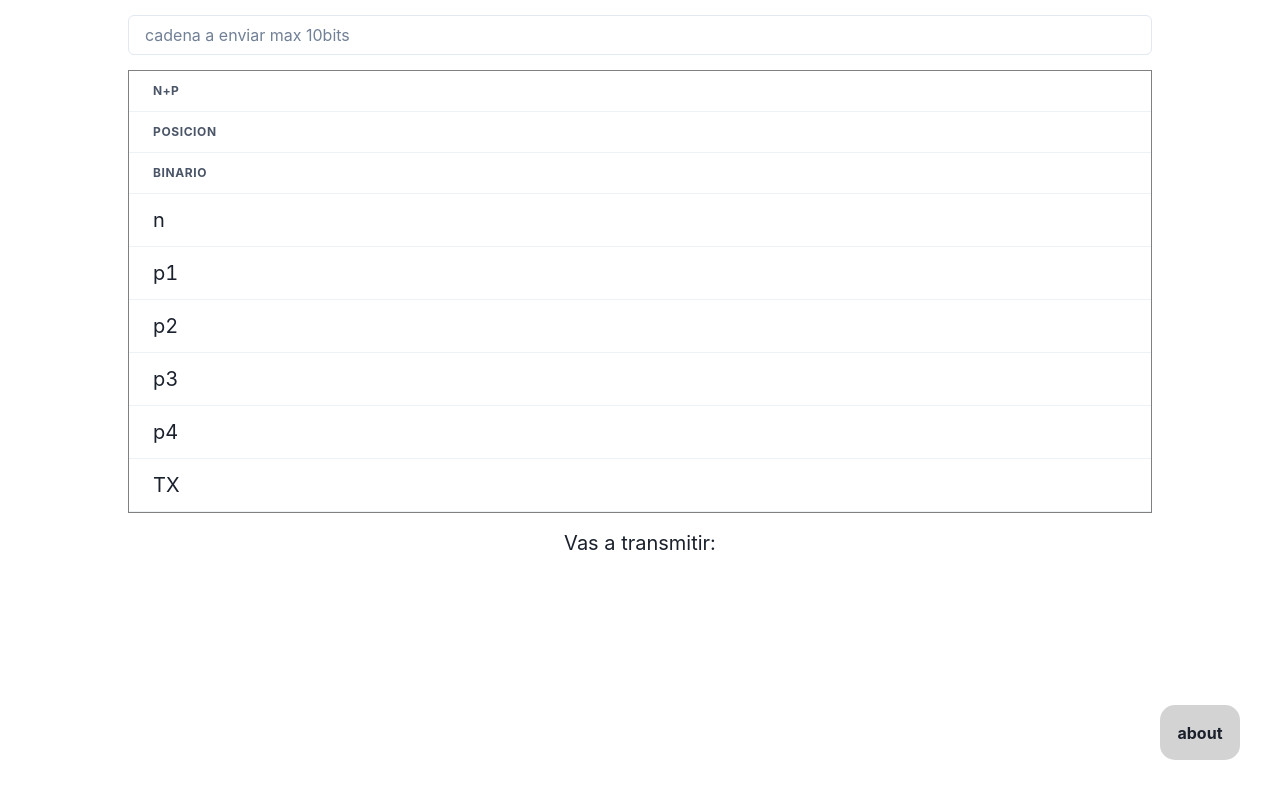
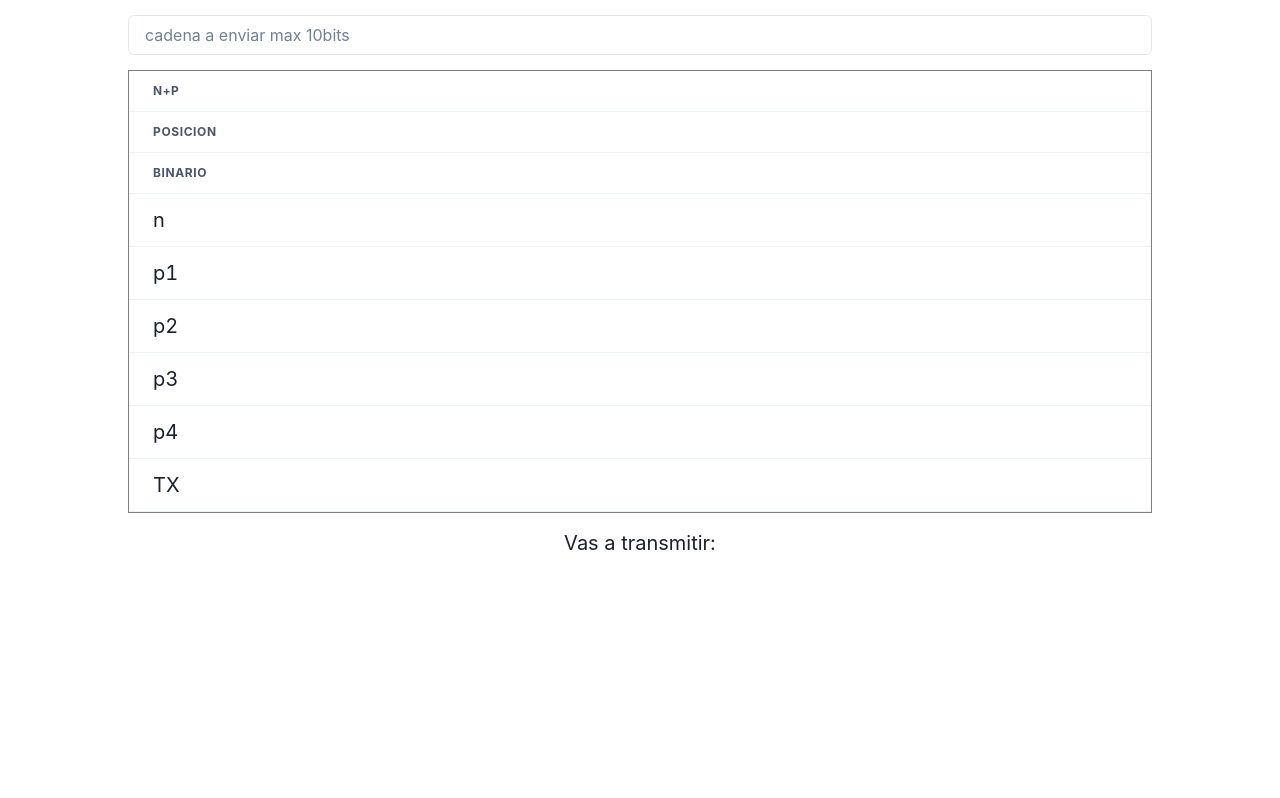
Before and after one commit to facundomoya/hamming, a React (Create React App) app: page / in a window 1280 px wide. Built offline with nearby package versions, Linux system fonts and the light colour scheme.

Commit message:
se instalaron dependencias

```diff
--- a/package.json
+++ b/package.json
@@ -36,5 +36,8 @@
       "last 1 firefox version",
       "last 1 safari version"
     ]
+  },
+  "devDependencies": {
+    "@babel/plugin-proposal-private-property-in-object": "^7.21.11"
   }
 }
--- a/src/Home.jsx
+++ b/src/Home.jsx
@@ -137,11 +137,7 @@ export default function Home() {
                     }
                 </Flex>
             </Box>
-            <Flex bg={'lightgray'} w={'80px'} h={'55px'} borderRadius={'15px'} position={'absolute'} right={10} bottom={10} justify={'center'} align={'center'} cursor={'pointer'}>
-                <Text fontWeight={'bold'}>
-                    about
-                </Text>
-            </Flex>
+
         </Flex>
     );
 }
```
Also changed, not shown: 1 other file (tests, documents, lock files or other folders).
